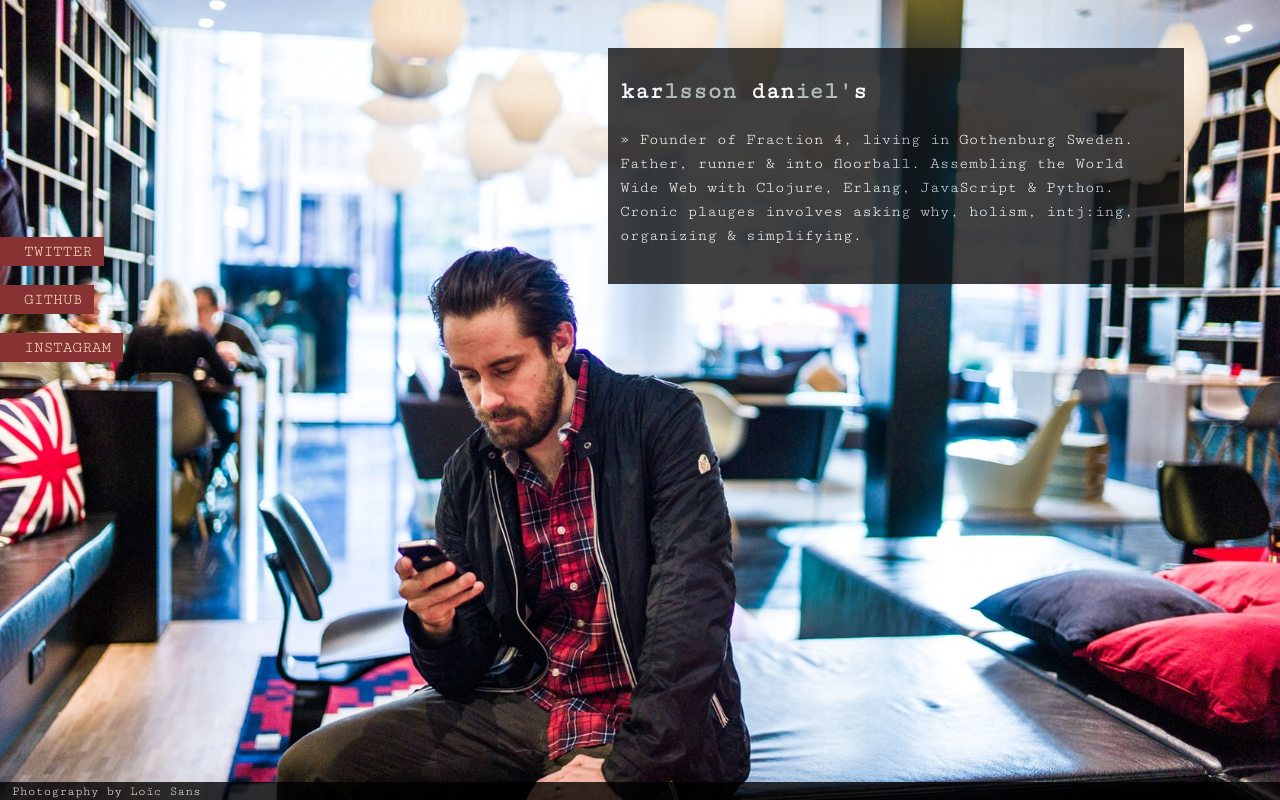
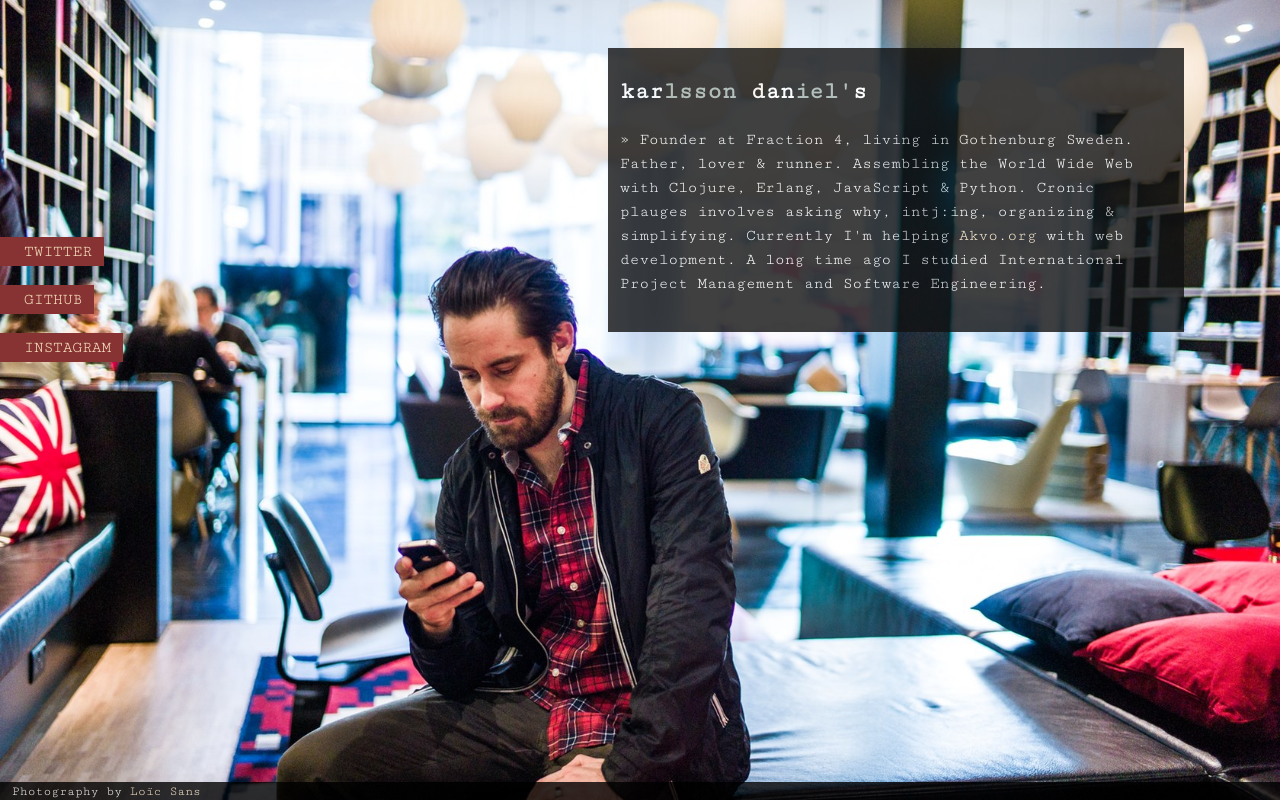
Before and after one commit to kardan/kardan.github.io, a plain HTML site: page index.html in a window 1280 px wide. Drawn offline with nearby package versions, Linux system fonts and the light colour scheme.

Commit message:
Updated text to current version

```diff
--- a/index.html
+++ b/index.html
@@ -25,10 +25,9 @@
     </nav>
     <article id="presentation">
       <h1>kar<span style="color:#A1B1AD;">lsson</span> dan<span style="color:#A1B1AD;">iel&#39;</span>s </h1>
-        <p>
-          &raquo; Founder of Fraction 4, living in Gothenburg Sweden. Father, runner &amp; into floorball. Assembling the World Wide Web with Clojure, Erlang, JavaScript &amp; Python. Cronic plauges involves asking why, holism, intj:ing, organizing &amp; simplifying.
-        </p>
-
+      <p>
+        &raquo; Founder at Fraction 4, living in Gothenburg Sweden. Father, lover &amp; runner. Assembling the World Wide Web with Clojure, Erlang, JavaScript &amp; Python. Cronic plauges involves asking why, intj:ing, organizing &amp; simplifying. Currently I'm helping <a href="http://www.akvo.org">Akvo.org</a> with web development. A long time ago I studied International Project Management and Software Engineering.
+      </p>
     </article>
     <footer>
       <p>Photography by <a href="http://www.loicsans.com/" onClick="recordOutboundLink(this, 'Outbound Links', 'loic');return false;">Lo&iuml;c Sans</a></p>
```
